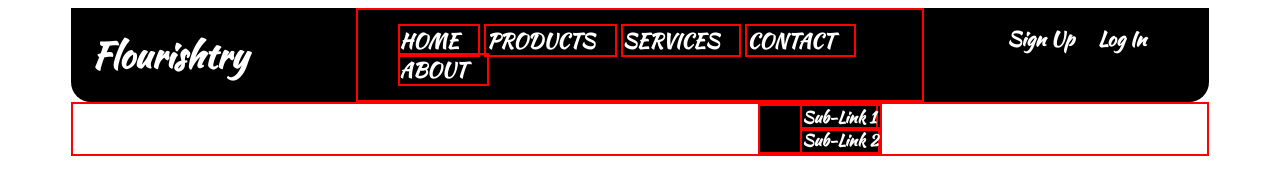
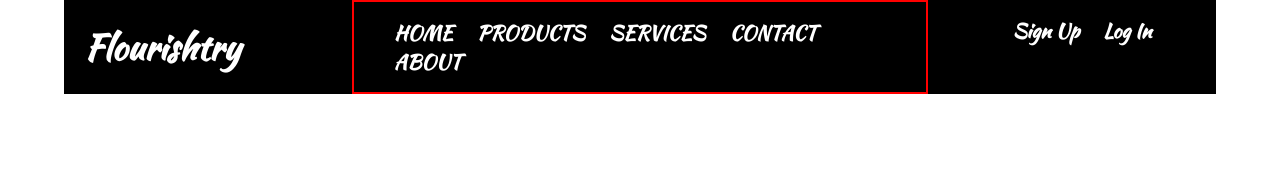
Before and after one commit to emrah-abdurahman/Flourishtry, a plain HTML site: page index.html in a window 1280 px wide. Drawn offline with Linux system fonts and the light colour scheme.

Commit message:
change styles and index files

```diff
--- a/index.html
+++ b/index.html
@@ -21,6 +21,10 @@
         <ul>
           <li><a href="index.html" class="nav-link">Home</a></li>
           <li><a href="#" class="nav-link">Products</a></li>
+          <!-- <ul id="products-navlink-dropdown-content">
+            <li><a href="#">Sub-Link 1</a></li>
+            <li><a href="#">Sub-Link 2</a></li>
+          </ul> -->
           <li><a href="#" class="nav-link">Services</a></li>
           <li><a href="#" class="nav-link">Contact</a></li>
           <li><a href="#" class="nav-link">About</a></li>
@@ -34,12 +38,12 @@
       </nav>
     </header>
 
-    <nav id="navigation-sublink-container">
+    <!-- <nav id="navigation-sublink-container">
       <ul id="products-navigation-dropdown-content">
         <li><a href="#">Sub-Link 1</a></li>
         <li><a href="#">Sub-Link 2</a></li>
       </ul>
-    </nav>
+    </nav> -->
     <script src="javascript/app.js" defer></script>
   </body>
 </html>
--- a/styles/styles.css
+++ b/styles/styles.css
@@ -2,13 +2,14 @@ body {
   background-image: url("../images/Flourishtry-Background-Main.jpg");
   background-size: 100%;
   background-repeat: no-repeat;
+  margin: 0;
 }
 
 #header-container {
   display: grid;
   grid-template-columns: 1fr 2fr 1fr;
   background-color: black;
-  border-radius: 0 0 20px 20px;
+  /* border-radius: 0 0 20px 20px; */
   margin: 0 5% 0 5%;
 }
 
@@ -42,11 +43,11 @@ body {
 }
 
 #header-item2 ul li {
-  border: 2px solid red;
+  /* border: 2px solid red; */
   font-family: "Kaushan Script", cursive;
   font-weight: bold;
   text-transform: uppercase;
-  display: inline;
+  display: inline-block;
   font-size: 20px;
 }
 
@@ -66,14 +67,14 @@ body {
   transition: color 1s;
 }
 
-#navigation-sublink-container {
+/* #navigation-sublink-container {
   border: 2px solid red;
   display: grid;
   grid-template-columns: 1fr 2fr 1fr;
   margin: 0 5% 0 5%;
-}
+} */
 
-#products-navigation-dropdown-content {
+/* #products-navigation-dropdown-content {
   position: relative;
   left: 685px;
   width: 80px;
@@ -82,15 +83,7 @@ body {
   margin-top: 0;
   margin-bottom: 0;
   list-style-type: none;
-}
-
-#products-navigation-dropdown-content a {
-  border: 2px solid red;
-  color: white;
-  font-weight: bold;
-  font-family: "Kaushan Script", cursive;
-  text-decoration: none;
-}
+} */
 
 #header-item3 {
   font-family: "Kaushan Script", cursive;
```
